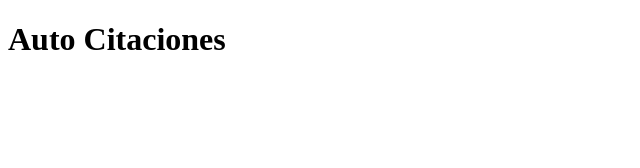
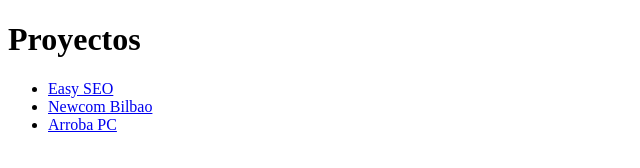
Before and after one commit to egileta/auto-citaciones, an Astro site in the folder sites/: page / in a window 1280 px wide. Shown: the whole page, without its empty margins (0-640 px from the left). Built offline with nearby package versions, Linux system fonts and the light colour scheme; Astro itself is replaced by a stand-in of ours.

Commit message:
feat: add hub index page listing all projects

```diff
--- a/sites/src/pages/index.astro
+++ b/sites/src/pages/index.astro
@@ -1,7 +1,21 @@
 ---
+import BaseLayout from '../layouts/BaseLayout.astro';
+import { projects } from '../lib/projects';
+import { getHubBaseUrl, getProjectBaseUrl } from '../lib/siteTarget';
+
+const canonicalUrl = `${getHubBaseUrl()}/`;
 ---
-<html lang="es">
-  <body>
-    <h1>Auto Citaciones</h1>
-  </body>
-</html>
+<BaseLayout
+  title="Easyleads — Directorio de proyectos"
+  description="Directorio de negocios y proyectos gestionados por Easyleads."
+  canonicalUrl={canonicalUrl}
+>
+  <h1>Proyectos</h1>
+  <ul>
+    {projects.map((project) => (
+      <li>
+        <a href={`${getProjectBaseUrl(project.slug)}/`}>{project.name}</a>
+      </li>
+    ))}
+  </ul>
+</BaseLayout>
```
